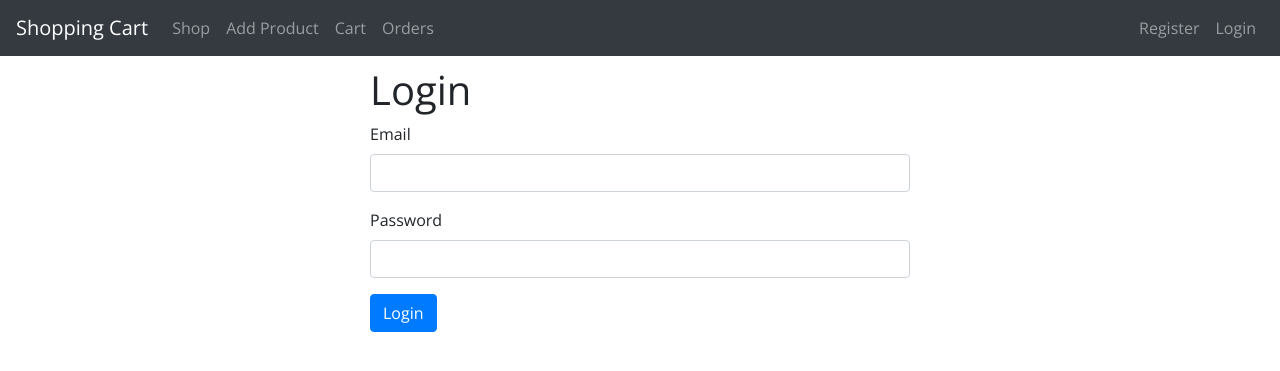
After one commit to aashisr/shopping-cart, a Node project: template views/user/login.ejs in a window 1280 px wide. The commit adds this page. Shown: the top 371 px of the page. Run offline with Node 20 templates, Linux system fonts and the light colour scheme; the template is opened without the code that fills it, so the values that code supplies are empty.

Commit message:
While registering, checked to see if user already exists, hashed the user password and added login form

```diff
--- a/package.json
+++ b/package.json
@@ -6,6 +6,7 @@
     "start": "nodemon ./bin/www"
   },
   "dependencies": {
+    "bcryptjs": "^2.4.3",
     "body-parser": "^1.18.3",
     "bootstrap": "^4.1.3",
     "cookie-parser": "~1.4.3",
--- a/views/shared/navbar.ejs
+++ b/views/shared/navbar.ejs
@@ -5,14 +5,19 @@
         <span class="navbar-toggler-icon"></span>
     </button>
     <div class="collapse navbar-collapse" id="navbarNavAltMarkup">
-        <div class="navbar-nav">
-            <a class="nav-item nav-link <%= active === 'shop' ? 'active': '' %>" href="/">Shop <span class="sr-only">(current)</span></a>
-            <a class="nav-item nav-link <%= active === 'addProduct' ? 'active' : '' %>" href="/products/add-product">Add Product</a>
+        <div class="navbar-nav mr-auto">
+            <a class="nav-item nav-link <%= active === 'shop' ? 'active' : '' %>" href="/">Shop <span
+                        class="sr-only">(current)</span></a>
+            <a class="nav-item nav-link <%= active === 'addProduct' ? 'active' : '' %>"
+               href="/products/add-product">Add Product</a>
             <a class="nav-item nav-link <%= active === 'cart' ? 'active' : '' %>" href="#">Cart</a>
             <a class="nav-item nav-link <%= active === 'orders' ? 'active' : '' %>" href="#">Orders</a>
+        </div>
 
-            <a class="nav-item nav-link <%= active === 'register' ? 'active' : '' %>" href="/users/register">Register</a>
-            <a class="nav-item nav-link <%= active === 'login' ? 'active' : '' %>" href="#">Login</a>
+        <div class="navbar-nav">
+            <a class="nav-item nav-link <%= active === 'register' ? 'active' : '' %>"
+               href="/users/register">Register</a>
+            <a class="nav-item nav-link <%= active === 'login' ? 'active' : '' %>" href="/users/login">Login</a>
         </div>
     </div>
 </nav>
--- /dev/null
+++ b/views/user/login.ejs
@@ -0,0 +1,25 @@
+<%- include('../shared/header.ejs') %>
+</head>
+<body>
+<%- include('../shared/navbar.ejs') %>
+
+<div class="container">
+    <div class="row">
+        <div class="col-6 mx-auto">
+            <h1>Login</h1>
+            <form action="/users/login" method="post">
+                <div class="form-group">
+                    <label for="email">Email</label>
+                    <input type="text" id="email" name="email" class="form-control">
+                </div>
+                <div class="form-group">
+                    <label for="password">Password</label>
+                    <input type="password" id="password" name="password" class="form-control">
+                </div>
+                <button type="submit" class="btn btn-primary">Login</button>
+            </form>
+        </div>
+    </div>
+</div>
+
+<%- include('../shared/footer.ejs') %>
--- a/views/user/register.ejs
+++ b/views/user/register.ejs
@@ -17,6 +17,10 @@
                     <input type="password" id="password" name="password" class="form-control">
                 </div>
                 <div class="form-group">
+                    <label for="confirmPassword">Confirm Password</label>
+                    <input type="password" id="confirmPassword" name="confirmPassword" class="form-control">
+                </div>
+                <div class="form-group">
                     <label for="firstName">First Name</label>
                     <input type="text" id="firstName" name="firstName" class="form-control">
                 </div>
```
Also changed, not shown: routes/users.js (+35 -9 lines), 1 other file.
